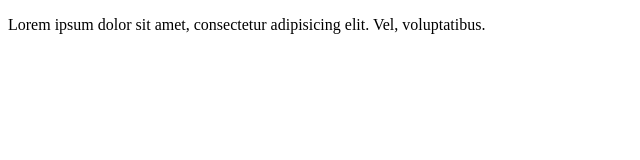
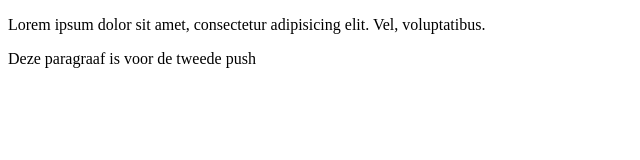
Before and after one commit to Haikotjo/git-workshop, a plain HTML site: page index.html in a window 1280 px wide. Shown: the whole page, without its empty margins (0-640 px from the left). Drawn offline with Linux system fonts and the light colour scheme.

Commit message:
tweede commit

```diff
--- a/index.html
+++ b/index.html
@@ -7,5 +7,7 @@
 <body>
     <p>Lorem ipsum dolor sit amet, consectetur adipisicing elit. Vel, voluptatibus.</p>
 
+    <p>Deze paragraaf is voor de tweede push</p>
+
 </body>
 </html>
```
